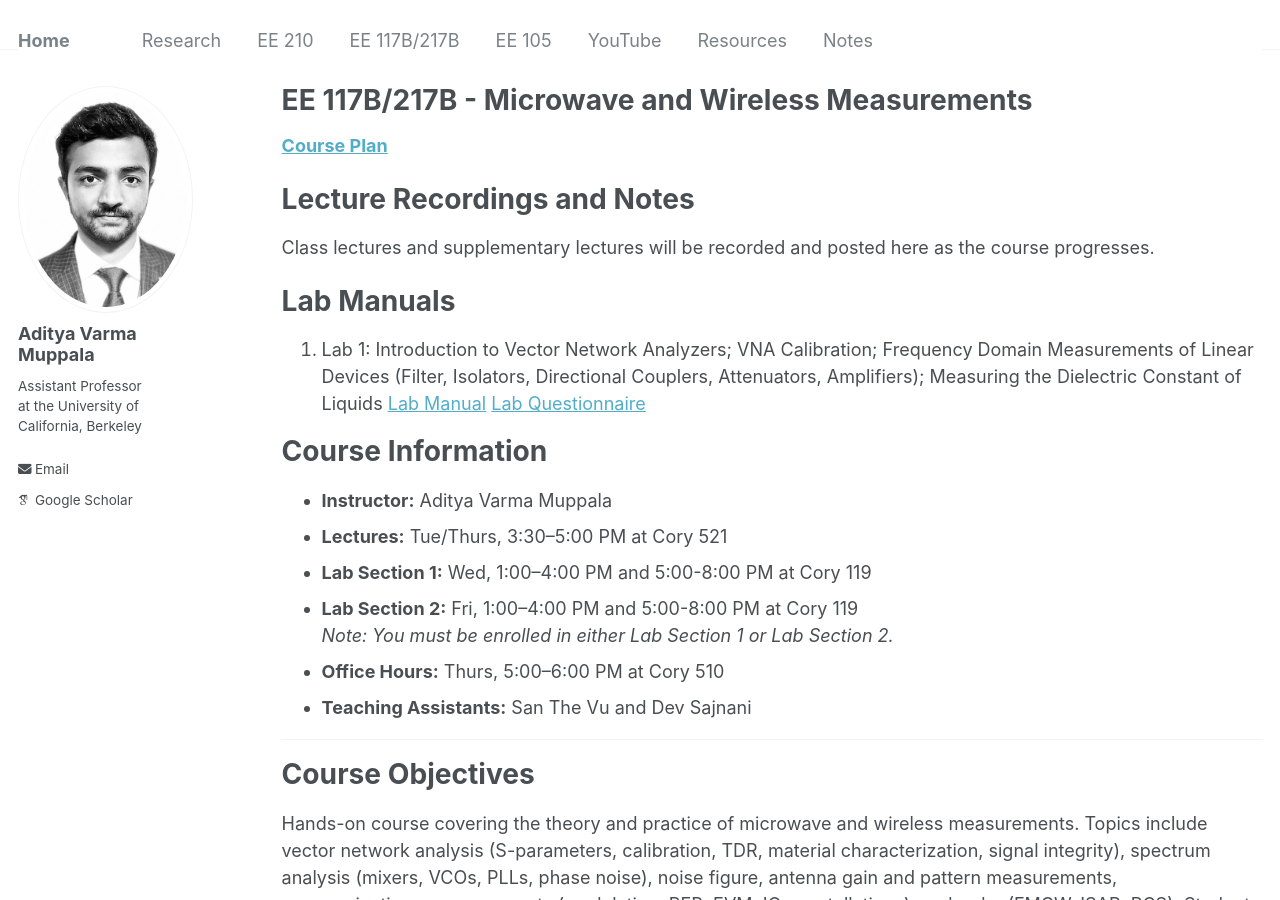
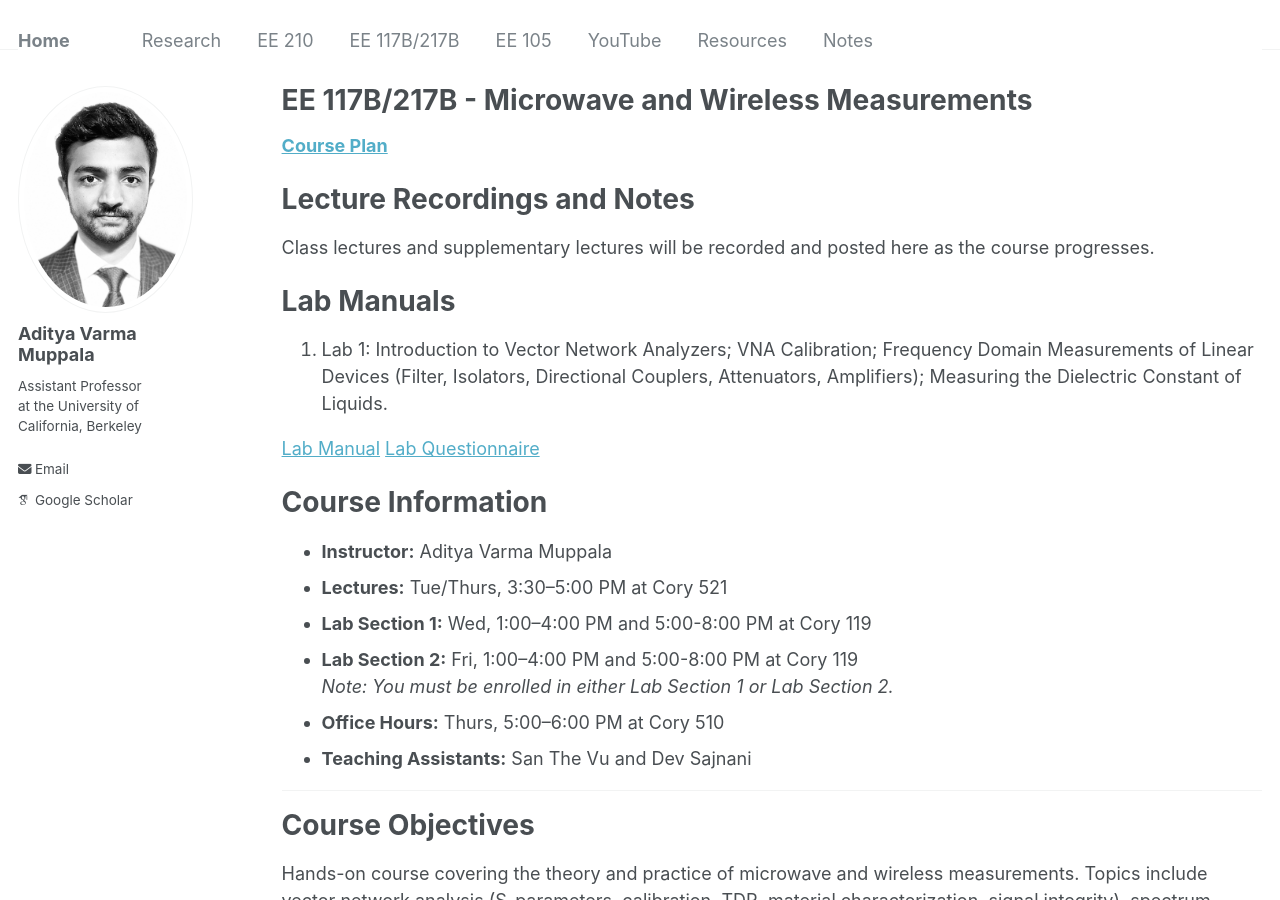
Before and after one commit to AdityaMuppala/adityamuppala.github.io, a Jekyll site: the page built from _pages/teaching117B217B.md, in a window 1280 px wide and 900 px high. Built offline with Jekyll 4.4.1, drawn with Linux system fonts in a browser that asks for light colours; some web fonts are replaced.

```diff
--- a/_pages/teaching117B217B.md
+++ b/_pages/teaching117B217B.md
@@ -10,7 +10,8 @@ permalink: /teaching117B217B/
 Class lectures and supplementary lectures will be recorded and posted here as the course progresses.
 
 # Lab Manuals
-1. Lab 1: Introduction to Vector Network Analyzers; VNA Calibration;  Frequency Domain Measurements of Linear Devices (Filter, Isolators, Directional Couplers, Attenuators, Amplifiers); Measuring the Dielectric Constant of Liquids
+1. Lab 1: Introduction to Vector Network Analyzers; VNA Calibration;  Frequency Domain Measurements of Linear Devices (Filter, Isolators, Directional Couplers, Attenuators, Amplifiers); Measuring the Dielectric Constant of Liquids.
+
 [Lab Manual](https://adityamuppala.github.io/assets/EE_117B217B/VNA_Lab_1_Manual.pdf) [Lab Questionnaire](https://adityamuppala.github.io/assets/EE_117B217B/VNA_Lab_1_Questionnaire.pdf)
 
 # Course Information
```
